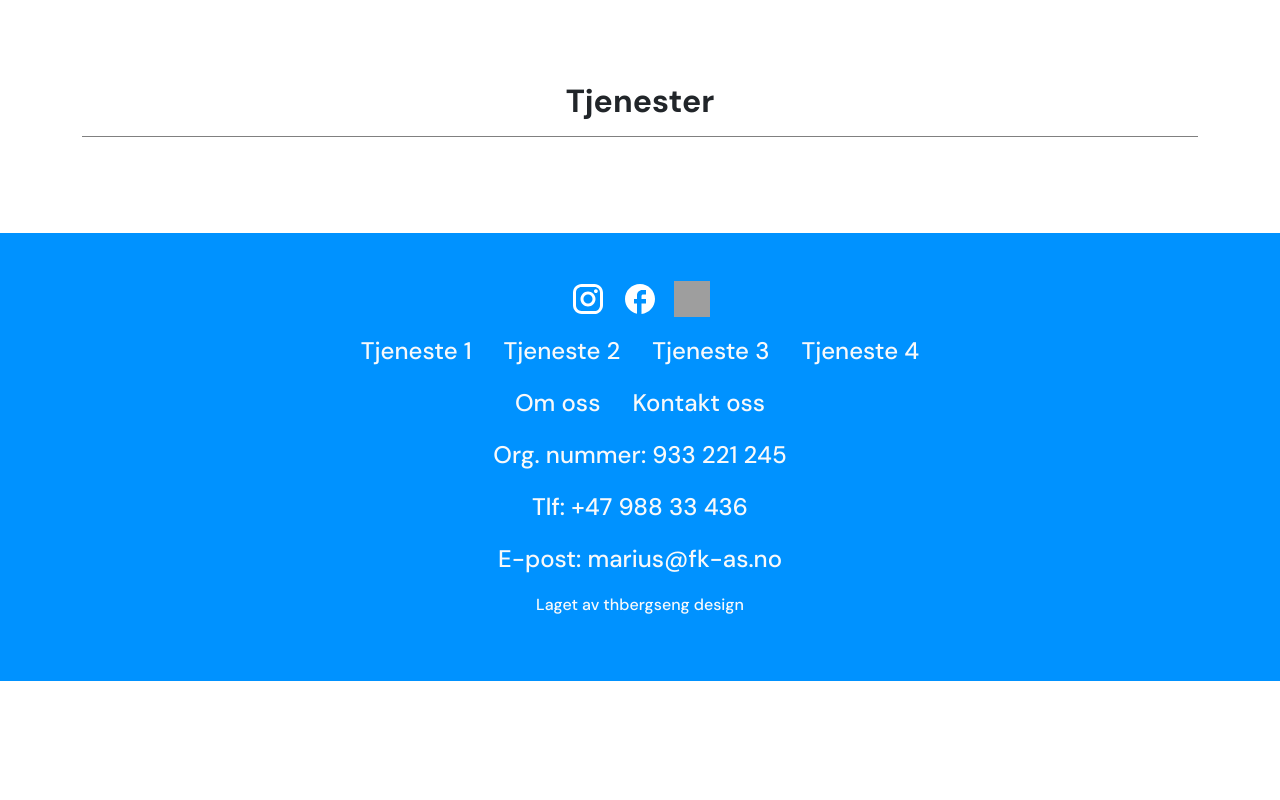
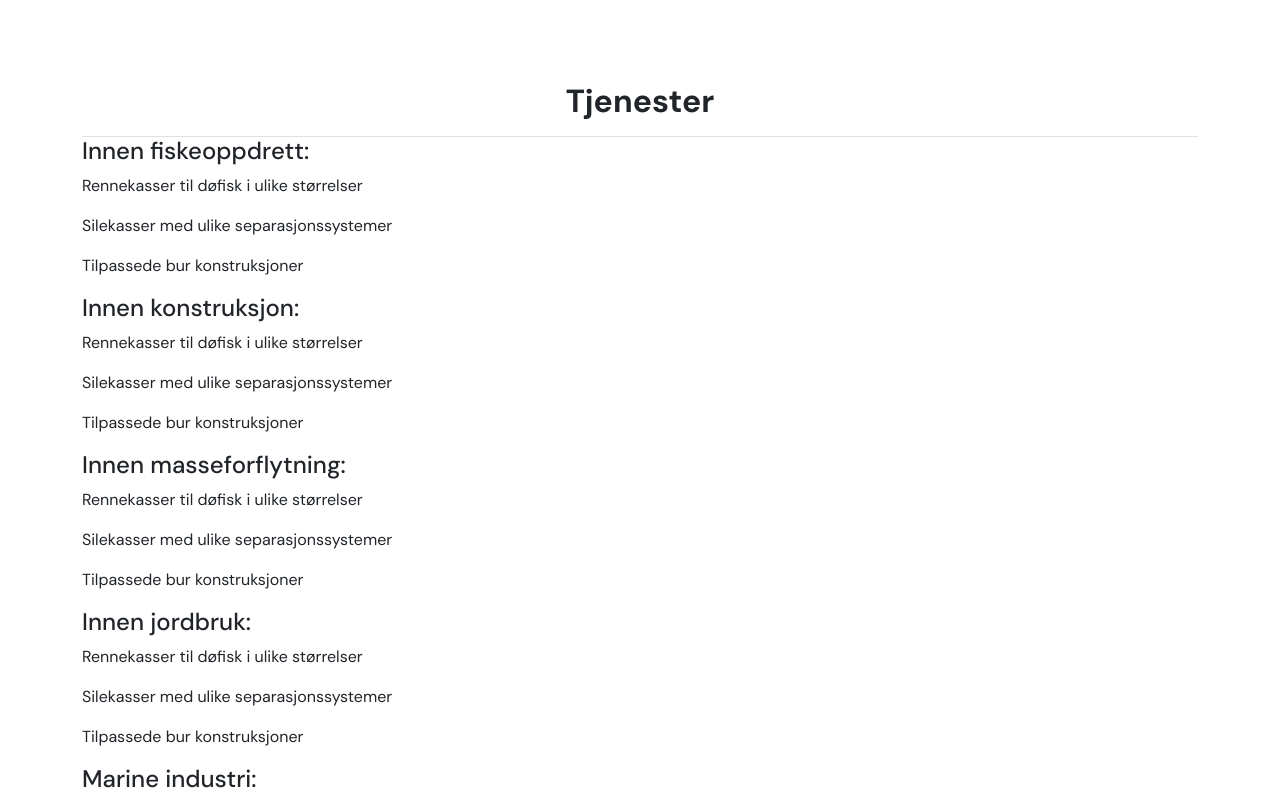
Before and after one commit to teehbee/flostrand-og-knutsen, a React (Vite) app: page /about in a window 1280 px wide. Shown: the part 2920-3720 px from the top of the page. Before the commit the page ends 3601 px from the top, so only its background shows below. Built offline with nearby package versions, Linux system fonts and the light colour scheme; grey boxes are pictures that could not be loaded.

Commit message:
dynamically add services lists

```diff
--- a/src/components/about/content/index.tsx
+++ b/src/components/about/content/index.tsx
@@ -2,7 +2,7 @@ import { aboutLandingImageDescription, aboutHeader, aboutLowerImageDescription,
 
 import { aboutLowerParagraph1Bold, aboutLowerParagraph1, aboutLowerParagraph2Bold, aboutLowerParagraph2, aboutLowerParagraph3Bold, aboutLowerParagraph3, aboutLowerParagraph4Bold, aboutLowerParagraph4, aboutLowerParagraph5Bold, aboutLowerParagraph5 } from "./textContent";
 
-import { aboutServicesTitle } from "./textContent";
+import { aboutServicesTitle, aboutServicesTitlesAndContents } from "./textContent";
 
 export {
   aboutLandingImageDescription,
@@ -34,4 +34,5 @@ export {
   aboutLowerParagraph5Bold,
   aboutLowerParagraph5,
   aboutServicesTitle,
+  aboutServicesTitlesAndContents,
 };
--- a/src/components/about/content/textContent.tsx
+++ b/src/components/about/content/textContent.tsx
@@ -55,3 +55,35 @@ export const aboutLowerParagraph5 = "Vi utvikler skreddersydde løsninger for di
 // About services list
 
 export const aboutServicesTitle = "Tjenester";
+
+export const aboutServicesTitlesAndContents = [
+  {
+    title: "Innen fiskeoppdrett:",
+    items: ["Rennekasser til døfisk i ulike størrelser", "Silekasser med ulike separasjonssystemer", "Tilpassede bur konstruksjoner"],
+  },
+  {
+    title: "Innen konstruksjon:",
+    items: ["Rennekasser til døfisk i ulike størrelser", "Silekasser med ulike separasjonssystemer", "Tilpassede bur konstruksjoner"],
+  },
+  {
+    title: "Innen masseforflytning:",
+    items: ["Rennekasser til døfisk i ulike størrelser", "Silekasser med ulike separasjonssystemer", "Tilpassede bur konstruksjoner"],
+  },
+  {
+    title: "Innen jordbruk:",
+    items: ["Rennekasser til døfisk i ulike størrelser", "Silekasser med ulike separasjonssystemer", "Tilpassede bur konstruksjoner"],
+  },
+  {
+    title: "Marine industri:",
+    items: ["Rennekasser til døfisk i ulike størrelser", "Silekasser med ulike separasjonssystemer", "Tilpassede bur konstruksjoner"],
+  },
+  {
+    title: "Utleige personell:",
+    items: ["Rennekasser til døfisk i ulike størrelser", "Silekasser med ulike separasjonssystemer", "Tilpassede bur konstruksjoner"],
+  },
+  {
+    title: "Annet:",
+    items: ["Rennekasser til døfisk i ulike størrelser", "Silekasser med ulike separasjonssystemer", "Tilpassede bur konstruksjoner"],
+  },
+  // ... repeat for other categories
+];
--- /dev/null
+++ b/src/components/about/elements/AboutServicesListContent.tsx
@@ -0,0 +1,17 @@
+interface aboutServicesListContent {
+  listTitle: string;
+  listItems: string[];
+}
+
+const AboutServicesListContent: React.FC<aboutServicesListContent> = ({ listTitle, listItems }) => {
+  return (
+    <div>
+      <h4>{listTitle}</h4>
+      {listItems.map((listItem, index) => (
+        <p key={index}>{listItem}</p>
+      ))}
+    </div>
+  );
+};
+
+export default AboutServicesListContent;
--- a/src/components/about/elements/index.tsx
+++ b/src/components/about/elements/index.tsx
@@ -3,5 +3,6 @@ import AboutLandingHeader from "./AboutLandingText";
 import AboutLowerText from "./AboutLowerText";
 import AboutTextParagraph from "./AboutTextParagraph";
 import AboutServicesTitle from "./AboutServicesTitle";
+import AboutServicesListContent from "./AboutServicesListContent";
 
-export { AboutLandingImage, AboutLandingHeader, AboutLowerText, AboutTextParagraph, AboutServicesTitle };
+export { AboutLandingImage, AboutLandingHeader, AboutLowerText, AboutTextParagraph, AboutServicesTitle, AboutServicesListContent };
--- a/src/components/about/sections/AboutServicesList.tsx
+++ b/src/components/about/sections/AboutServicesList.tsx
@@ -1,10 +1,13 @@
-import { AboutServicesTitle } from "../elements";
-import { aboutServicesTitle } from "../content";
+import { AboutServicesTitle, AboutServicesListContent } from "../elements";
+import { aboutServicesTitle, aboutServicesTitlesAndContents } from "../content";
 
 function AboutServicesList() {
   return (
     <section id="about-services-list" className="container py-5 my-5">
       <AboutServicesTitle aboutServicesTitle={aboutServicesTitle} />
+      {aboutServicesTitlesAndContents.map((item, index) => (
+        <AboutServicesListContent key={index} listTitle={item.title} listItems={item.items} />
+      ))}
     </section>
   );
 }
--- a/src/styles/style.scss
+++ b/src/styles/style.scss
@@ -11,6 +11,7 @@
 $main-dark-font: #212529;
 $secondary-blue-font: #1e2245;
 $main-blue-color: #0092ff;
+$section-border-color: #dee2e6;
 
 // Box shadow variables
 
@@ -135,7 +136,7 @@ $custom-fs-3-625rem: 3.625rem;
 }
 
 .section-border {
-  border-bottom: 1px solid gray;
+  border-bottom: 1px solid $section-border-color;
 }
 
 // Buttons
```
